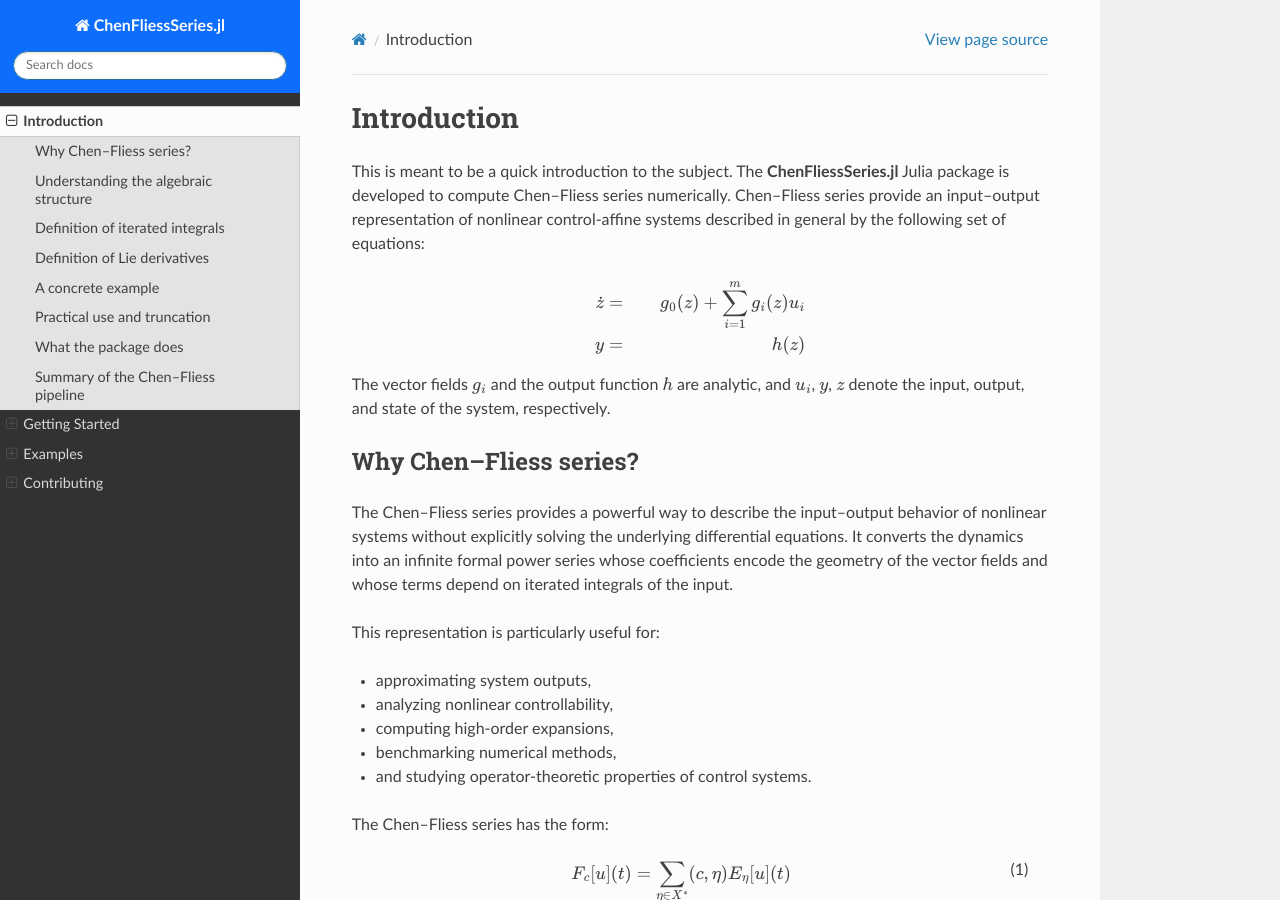
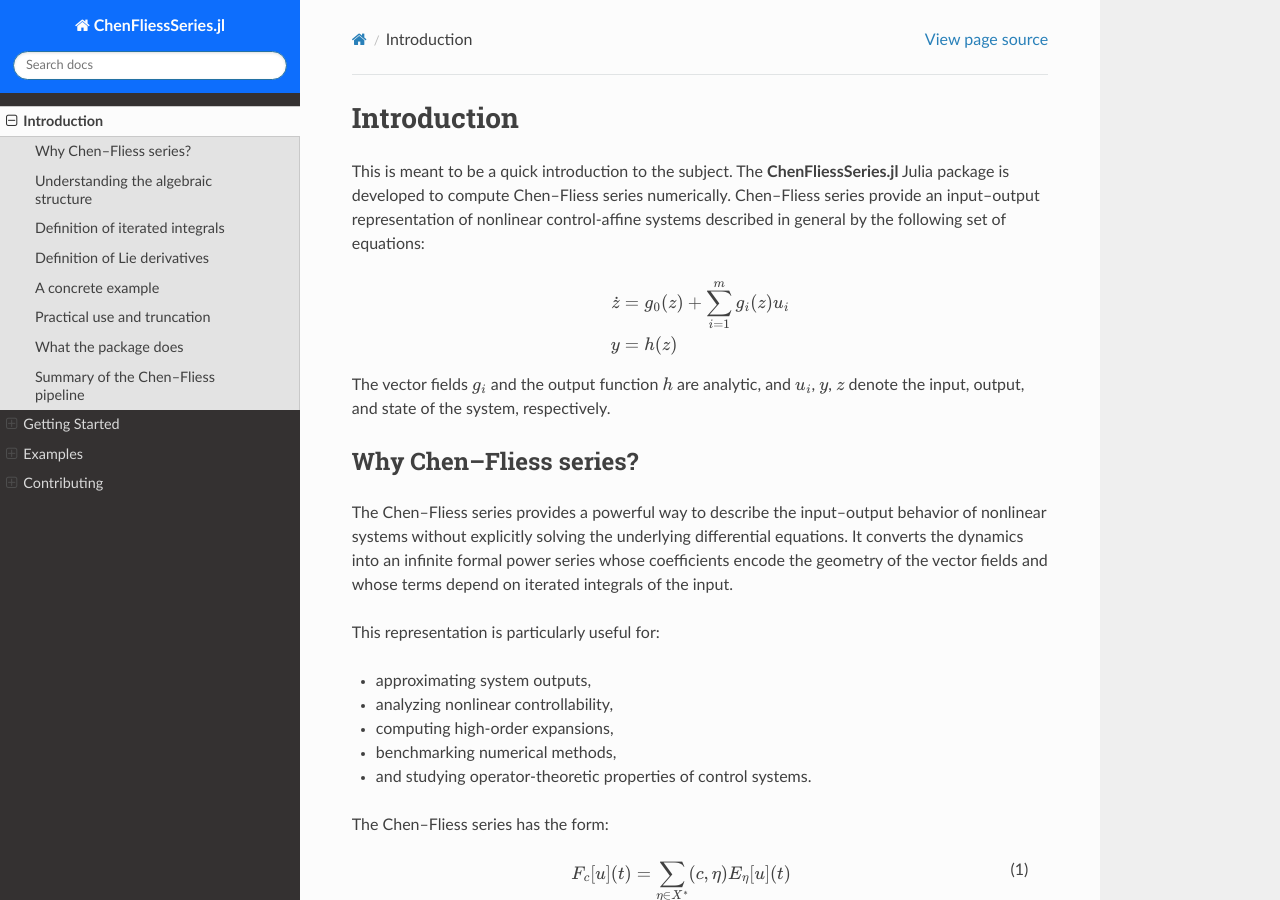
Before and after one commit to iperezav/ChenFliessSeries.jl_docs, a Sphinx documentation site: the page built from docs/source/introduction.rst, in a window 1280 px wide and 900 px high. Built offline with Sphinx 7.4.7 and the Read the Docs theme 3.1.0, drawn with Linux system fonts in a browser that asks for light colours.

Commit message:
fix align

```diff
--- a/docs/source/introduction.rst
+++ b/docs/source/introduction.rst
@@ -11,8 +11,8 @@ by the following set of equations:
 .. math::
 
     \begin{aligned}
-    \dot{z} &=& g_0(z) + \sum_{i = 1}^{m} g_i(z) u_i\\
-    y &=& h(z)
+    \dot{z} &= g_0(z) + \sum_{i = 1}^{m} g_i(z) u_i\\
+    y &= h(z)
     \end{aligned}
 
 The vector fields :math:`g_i` and the output function :math:`h` are analytic,
```
